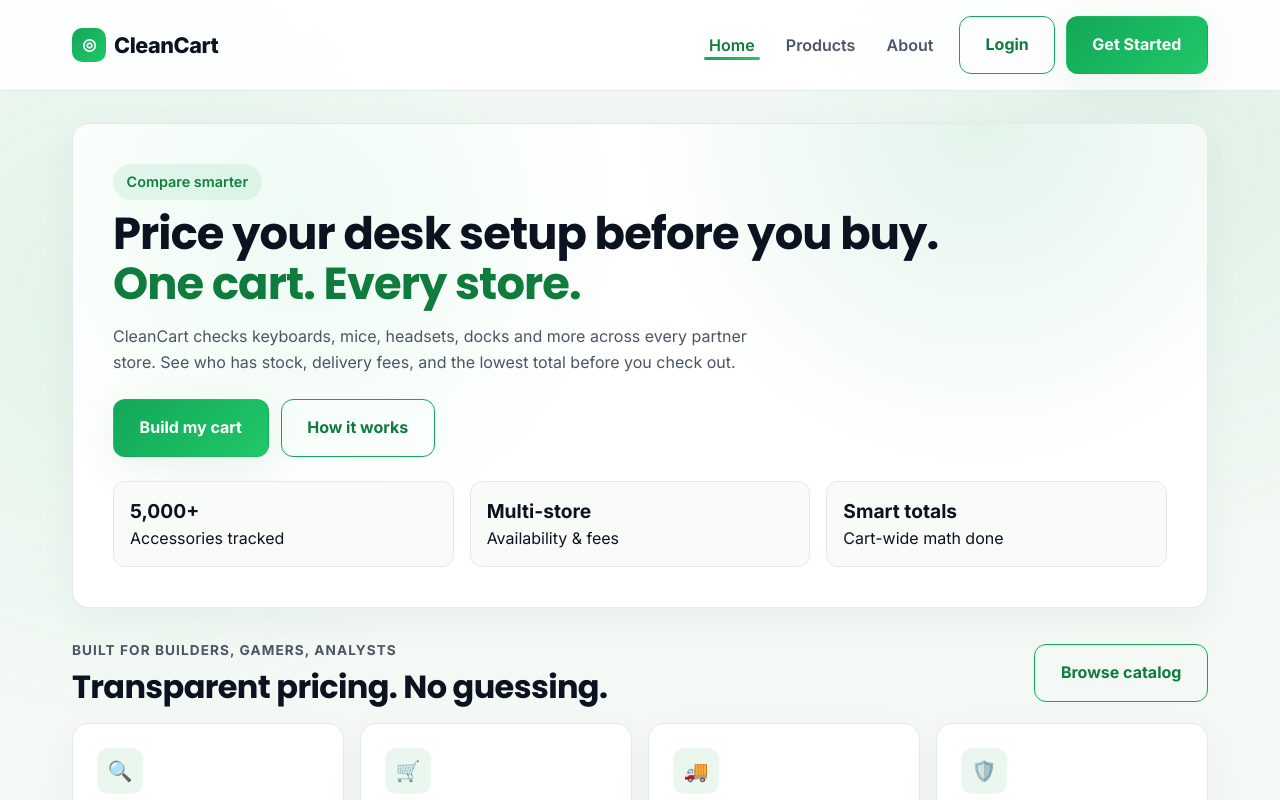
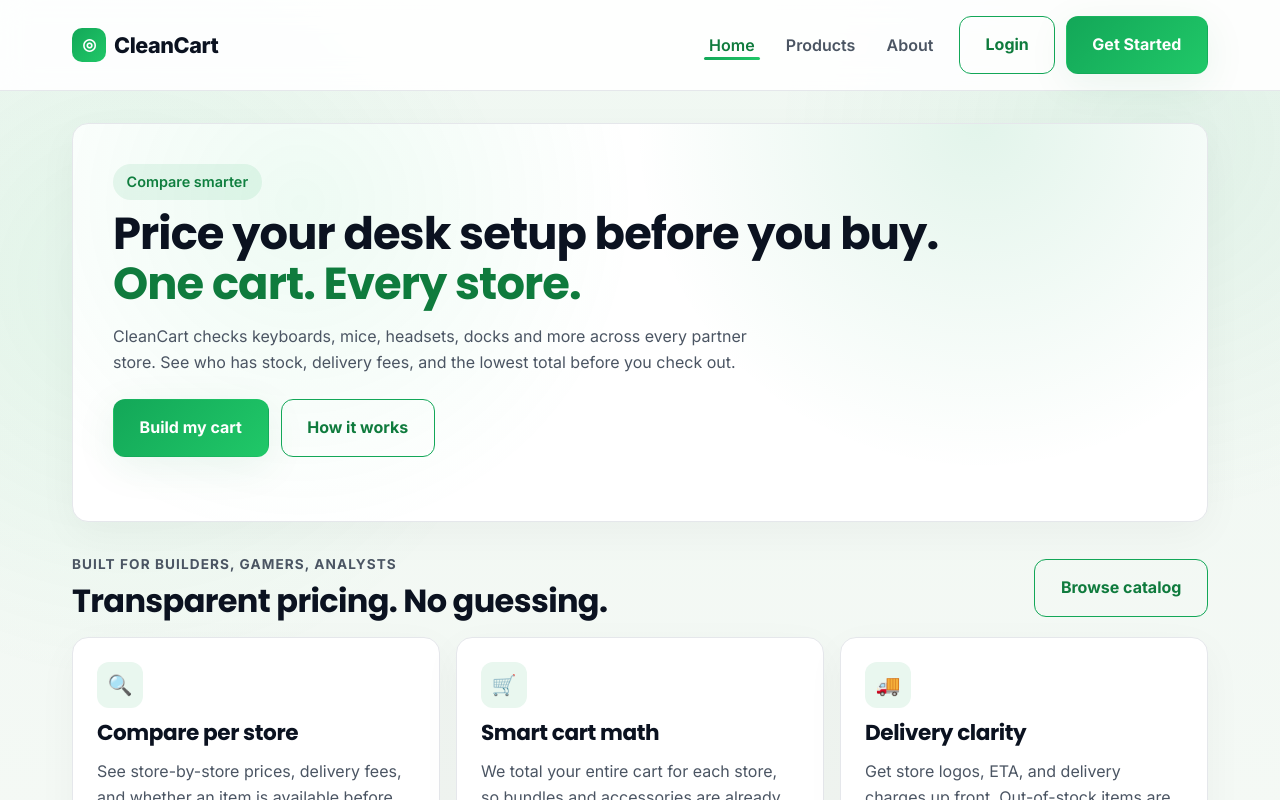
Before and after one commit to Leqdxr/Cleancart, a React app in the folder frontend/: page / in a window 1280 px wide. Shown: the top 800 px of the page. Built offline with nearby package versions, Linux system fonts and the light colour scheme; the HTML template or start-up script is replaced by a standard one.

Commit message:
Changes to homepage

```diff
--- a/frontend/src/pages/Homepage.jsx
+++ b/frontend/src/pages/Homepage.jsx
@@ -1,7 +1,10 @@
 import { Link } from 'react-router-dom';
+import { useAuth } from '../context/AuthContext';
 import '../styles/Homepage.css';
 
 function Homepage() {
+  const { isAuthenticated } = useAuth();
+
   return (
     <div className="homepage">
       <section className="hero-section">
@@ -11,6 +14,8 @@ function Homepage() {
             Price your desk setup before you buy.
             <span className="hero-highlight"> One cart. Every store.</span>
           </h1>
+          {!isAuthenticated && (
+            <>
               <p>
                 CleanCart checks keyboards, mice, headsets, docks and more across every partner store.
                 See who has stock, delivery fees, and the lowest total before you check out.
@@ -19,20 +24,8 @@ function Homepage() {
                 <Link to="/products" className="btn btn-primary">Build my cart</Link>
                 <Link to="/about" className="btn btn-outline">How it works</Link>
               </div>
-          <div className="hero-metrics">
-            <div>
-              <strong>5,000+</strong>
-              <span>Accessories tracked</span>
-            </div>
-            <div>
-              <strong>Multi-store</strong>
-              <span>Availability & fees</span>
-            </div>
-            <div>
-              <strong>Smart totals</strong>
-              <span>Cart-wide math done</span>
-            </div>
-          </div>
+            </>
+          )}
         </div>
       </section>
 
@@ -59,11 +52,6 @@ function Homepage() {
             <div className="feature-icon">🚚</div>
             <h3>Delivery clarity</h3>
             <p>Get store logos, ETA, and delivery charges up front. Out-of-stock items are clearly flagged.</p>
-          </div>
-          <div className="feature-card card">
-            <div className="feature-icon">🛡️</div>
-            <h3>Admin control</h3>
-            <p>Checked-out carts surface instantly in the admin dashboard for review and fulfillment.</p>
           </div>
         </div>
       </section>
--- a/frontend/src/styles/Homepage.css
+++ b/frontend/src/styles/Homepage.css
@@ -59,28 +59,6 @@
   margin: 1.5rem 0;
   position: relative;
   z-index: 1;
-}
-
-.hero-metrics {
-  display: grid;
-  grid-template-columns: repeat(auto-fit, minmax(140px, 1fr));
-  gap: 1rem;
-  margin-top: 1.5rem;
-  position: relative;
-  z-index: 1;
-}
-
-.hero-metrics div {
-  padding: 0.85rem 1rem;
-  border: 1px solid var(--border);
-  border-radius: 12px;
-  background: #f9fbf9;
-}
-
-.hero-metrics strong {
-  display: block;
-  font-size: 1.2rem;
-  color: var(--ink);
 }
 
 
```
Lines whose indentation alone changed are shown as unchanged.
